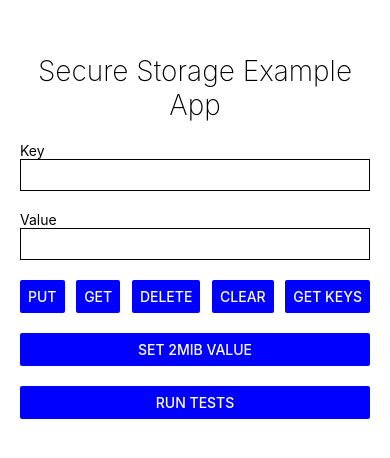
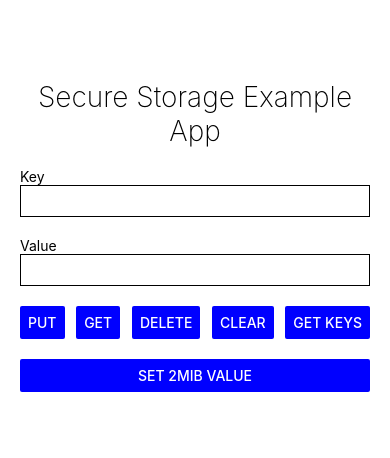
Before and after one commit to pagopa/io-react-native-secure-storage, a React Native app in the folder example/: screen / in a window 390 px wide. Shown: the part 176-634 px from the top of the page. Built offline with nearby package versions, Linux system fonts and the light colour scheme.

Commit message:
chore: hide tests button on iOS

```diff
--- a/example/src/App.tsx
+++ b/example/src/App.tsx
@@ -48,6 +48,15 @@ export default function App() {
       </View>
     ),
     [forceEncryption]
+  );
+
+  const RenderAndroidTestButton = useCallback(
+    () => (
+      <View style={[styles.marginBottom]}>
+        <Button title="Run Tests" color={COLOR} onPress={() => tests()} />
+      </View>
+    ),
+    []
   );
 
   const put = async () => {
@@ -198,9 +207,7 @@ export default function App() {
           />
         </View>
 
-        <View style={[styles.marginBottom]}>
-          <Button title="Run Tests" color={COLOR} onPress={() => tests()} />
-        </View>
+        {Platform.OS === 'android' && <RenderAndroidTestButton />}
 
         {status && <Text>{status}</Text>}
         {isLoading && <ActivityIndicator />}
```
